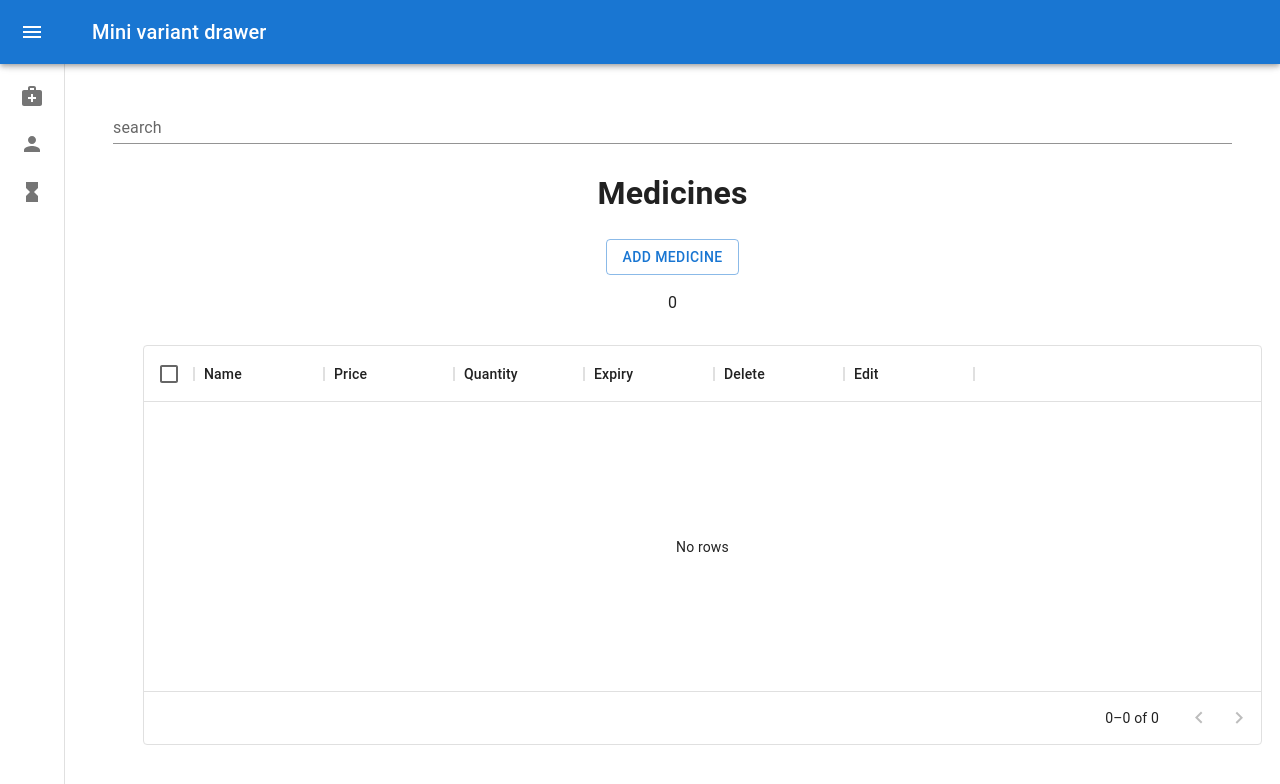
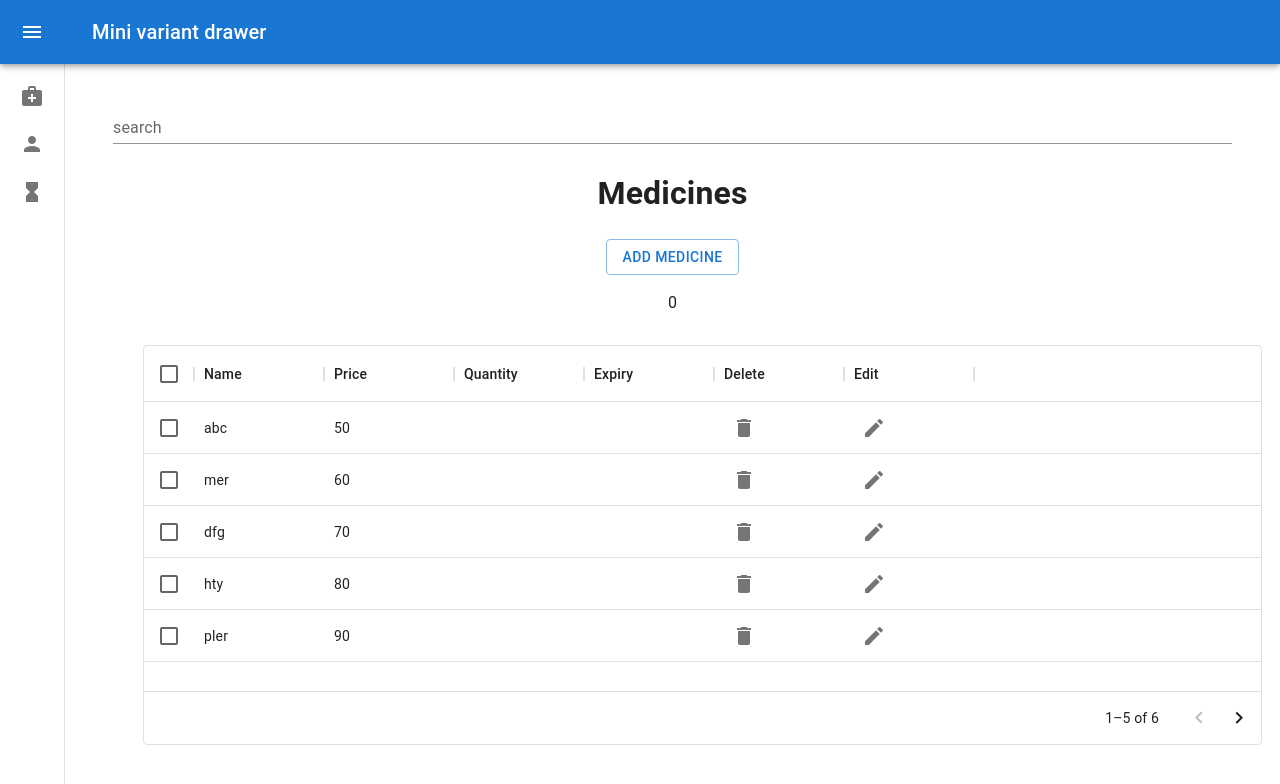
Before and after one commit to rnwsavan/AdminPanel, a React (Create React App) app: page /Medicine in a window 1280 px wide. Shown: the top 784 px of the page. Built offline with nearby package versions, Linux system fonts and the light colour scheme; data requests are answered from the project's data file.

Commit message:
medicine in error not implement

```diff
--- a/src/Containers/Medicine/Medicine.js
+++ b/src/Containers/Medicine/Medicine.js
@@ -13,13 +13,12 @@ import { DataGrid } from '@mui/x-data-grid';
 import IconButton from '@mui/material/IconButton';
 import DeleteIcon from '@mui/icons-material/Delete';
 import EditIcon from '@mui/icons-material/Edit';
-import { useSelector,useDispatch } from 'react-redux';
-import Counter from '../Counter/Counter';
-import { GetMedicine } from '../../Redux/Action/medicine.action';
+import { useSelector, useDispatch } from 'react-redux';
+import { getMedicine } from '../../Redux/Action/medicine.action';
 
 function Medicine(props) {
     const [open, setOpen] = React.useState(false);
-    const [data, setData] = useState([]);
+    // const [data, setData] = useState([]);
     const [update, setUpdate] = useState();
     const [Dopen, setDOpen] = React.useState(false);
     const [Did, setDid] = useState();
@@ -87,7 +86,7 @@ function Medicine(props) {
         localStorage.setItem("medicine", JSON.stringify(udata));
         setOpen(false)
         setUpdate()
-        loadData()
+        // loadData()
         formik.setValues()
     }
 
@@ -106,7 +105,7 @@ function Medicine(props) {
             localStorage.setItem("medicine", JSON.stringify(localdata))
         }
         setOpen(false);
-        loadData();
+        // loadData();
     }
     const columns = [
 
@@ -144,27 +143,27 @@ function Medicine(props) {
         let filterData = localData.filter((v, i) => v.id !== Did);
 
         localStorage.setItem("medicine", JSON.stringify(filterData));
-        loadData();
+        // loadData();
         setDOpen();
 
     }
 
-    const loadData = () => {
-        let localData = JSON.parse(localStorage.getItem("medicine"))
+    // const loadData = () => {
+    //     let localData = JSON.parse(localStorage.getItem("medicine"))
 
-        if (localData !== null) {
-            setData(localData)
-        }
-    }
+    //     if (localData !== null) {
+    //         setData(localData)
+    //     }
+    // }
 
-        const dispatch = useDispatch()
+    const dispatch = useDispatch();
     const medi = useSelector(state => state.medikit)
-        console.log(medi);
+    console.log(medi.medicine);
 
     useEffect(
         () => {
-            dispatch(GetMedicine())
-            loadData();
+            dispatch(getMedicine())
+            // loadData();
         },
         [])
 
@@ -186,11 +185,19 @@ function Medicine(props) {
         // console.log(searchData);
         // console.log(ser);
     }
-        const filterResult = FilterData.length > 0 ? FilterData : data;
+    // const filterResult = FilterData.length > 0 ? FilterData : data;
 
 
     return (
-        <Box>
+        <>
+            {
+                medi.isLoading ? (
+                    <p>....isLoading</p>
+                ) :
+                    (
+                        medi.error !== '' ?
+                            <p>{medi.error}</p>
+                            : <Box>
                                 <Container>
                                     <div>
 
@@ -214,7 +221,7 @@ function Medicine(props) {
 
                                         <div style={{ height: 400, width: '100%', margin: '30px' }}>
                                             <DataGrid
-                            rows={filterResult}
+                                                rows={medi.medicines}
                                                 columns={columns}
                                                 pageSize={5}
                                                 rowsPerPageOptions={[5]}
@@ -311,6 +318,9 @@ function Medicine(props) {
                                     </div>
                                 </Container>
                             </Box>
+                    )
+            }
+        </>
 
     )
 
--- a/src/Redux/Action/Action_Type.js
+++ b/src/Redux/Action/Action_Type.js
@@ -3,3 +3,5 @@ export const INCREMENT_DATA = 'INCREMENT_DATA'
 export const DECREMENT_DATA = 'DECREMENT_DATA'
 
 export const GET_MEDICINES = 'GET_MEDICINES'
+export const LOADING_MEDICINE = 'LOADING_MEDICINE'
+export const ERROR_MEDICINE = 'ERROR_MEDICINE'
--- a/src/Redux/Action/medicine.action.js
+++ b/src/Redux/Action/medicine.action.js
@@ -1,8 +1,11 @@
 import { BASE_URL } from "../../Urls/base_url"
 import * as ActionType from '../Action/Action_Type'
 
-export const GetMedicine = () => (dispatch) => {
-    try{
+export const getMedicine = () => (dispatch) => {
+
+  try {
+    dispatch(loadingMedicine());
+    setTimeout(function () {
       return fetch(BASE_URL + 'medicines')
         .then(response => {
           if (response.ok) {
@@ -19,9 +22,19 @@ export const GetMedicine = () => (dispatch) => {
           })
         .then(response => response.json())
         .then(medicines => dispatch(({ type: ActionType.GET_MEDICINES, payload: medicines })))
+    }, 2000)
+    // .catch(error =>  dispatch(errorMedicine(error.message)))
+  }
+    catch (error) {
+    // console.log(error);
+    dispatch(errorMedicine(error))
+  }
 }
 
-    catch(error){
-        console.log(error);
+export const loadingMedicine = () => (dispatch) => {
+  dispatch({type:ActionType.LOADING_MEDICINE})
 }
+
+export const errorMedicine = (error) => (dispatch) => {
+  dispatch({type: ActionType.ERROR_MEDICINE, payload: error.message})
 }
--- a/src/Redux/Reducer/medicine.reducer.js
+++ b/src/Redux/Reducer/medicine.reducer.js
@@ -9,8 +9,16 @@ const initialstate = {
 
 
 export const medicineReducer = (state=initialstate, action) => {
-    console.log(action.type, action.payload);
+    console.log( action.payload);
     switch(action.type){
+
+        case ActionType.LOADING_MEDICINE:
+            return{
+                ...state,
+                isLoading: true,
+                medicines: [],
+                error: ''
+            }
 
         case ActionType.GET_MEDICINES:
             return{
@@ -20,6 +28,14 @@ export const medicineReducer = (state=initialstate, action) => {
                 error: ''
             }
 
+            case ActionType.ERROR_MEDICINE:
+            return{
+                ...state,
+                isLoading: false,
+                medicines: [],
+                error: action.payload
+            }
+
         default : return state
 
     }
```
Lines whose indentation alone changed are shown as unchanged.
